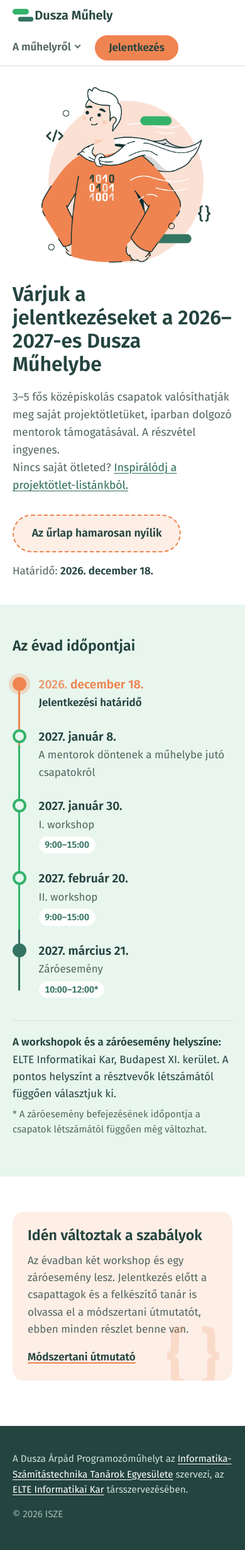
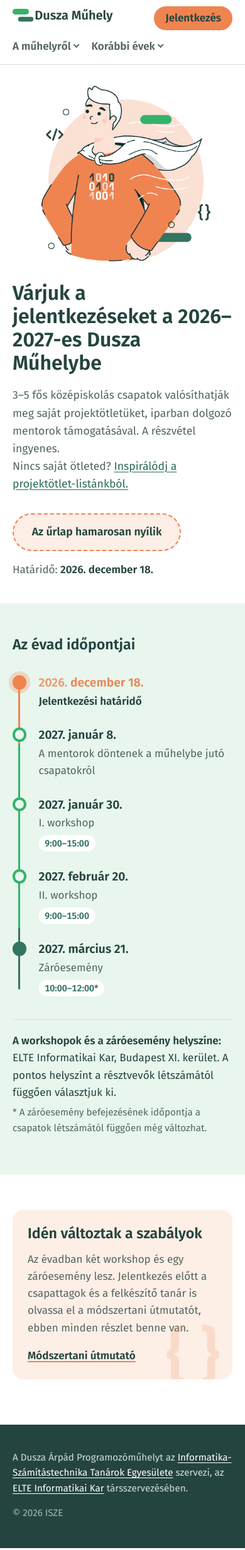
Before and after one commit to duszamuhely/duszamuhely.github.io, a Jekyll site: the page built from index.md, in a window 390 px wide. Shown: the whole page at 63% size. Built offline with Jekyll 4.4.1, drawn with Linux system fonts in a browser that asks for light colours.

Commit message:
menu atstrukturalas: korabbi evek

```diff
--- a/_config.yml
+++ b/_config.yml
@@ -19,7 +19,9 @@
         url: /otletek/
       - title: Mentorok
         url: /mentorok/
-      - title: Korábbi csapatok
+  - title: Korábbi évek
+    items:
+      - title: Csapatok
         url: /csapatok/
       - title: Beszámolók
         url: /beszamolok/
--- a/assets/css/style.scss
+++ b/assets/css/style.scss
@@ -1031,3 +1031,29 @@
   .nav-group .nav-menu { left: 0; right: auto; max-width: calc(100vw - 2rem); }
   .site-nav .nav-menu a { white-space: normal; }
 }
+@media (max-width: 640px) {
+  .site-nav { position: static; width: 100%; gap: 1.25rem; flex-wrap: nowrap; }
+  .nav-group { position: static; }
+  .nav-group .nav-menu {
+    left: var(--gutter);
+    right: var(--gutter);
+    top: calc(100% - 0.25rem);
+    max-width: none;
+    min-width: 0;
+  }
+  .nav-toggle { gap: 0.35rem; white-space: nowrap; }
+  /* mobilon a gomb a logó mellé kerül, a menücsoportok alatta vannak */
+  .header-inner { position: relative; }
+  .site-nav .nav-cta {
+    position: absolute;
+    top: 0.65rem;
+    right: var(--gutter);
+    padding: 0.4rem 1rem;
+    white-space: nowrap;
+  }
+}
+@media (max-width: 370px) {
+  .wordmark { font-size: 1.05rem; gap: 0.45rem; }
+  .wordmark::before { width: 1.3rem; }
+  .site-nav .nav-cta { font-size: 0.9rem; padding: 0.35rem 0.8rem; }
+}
```
